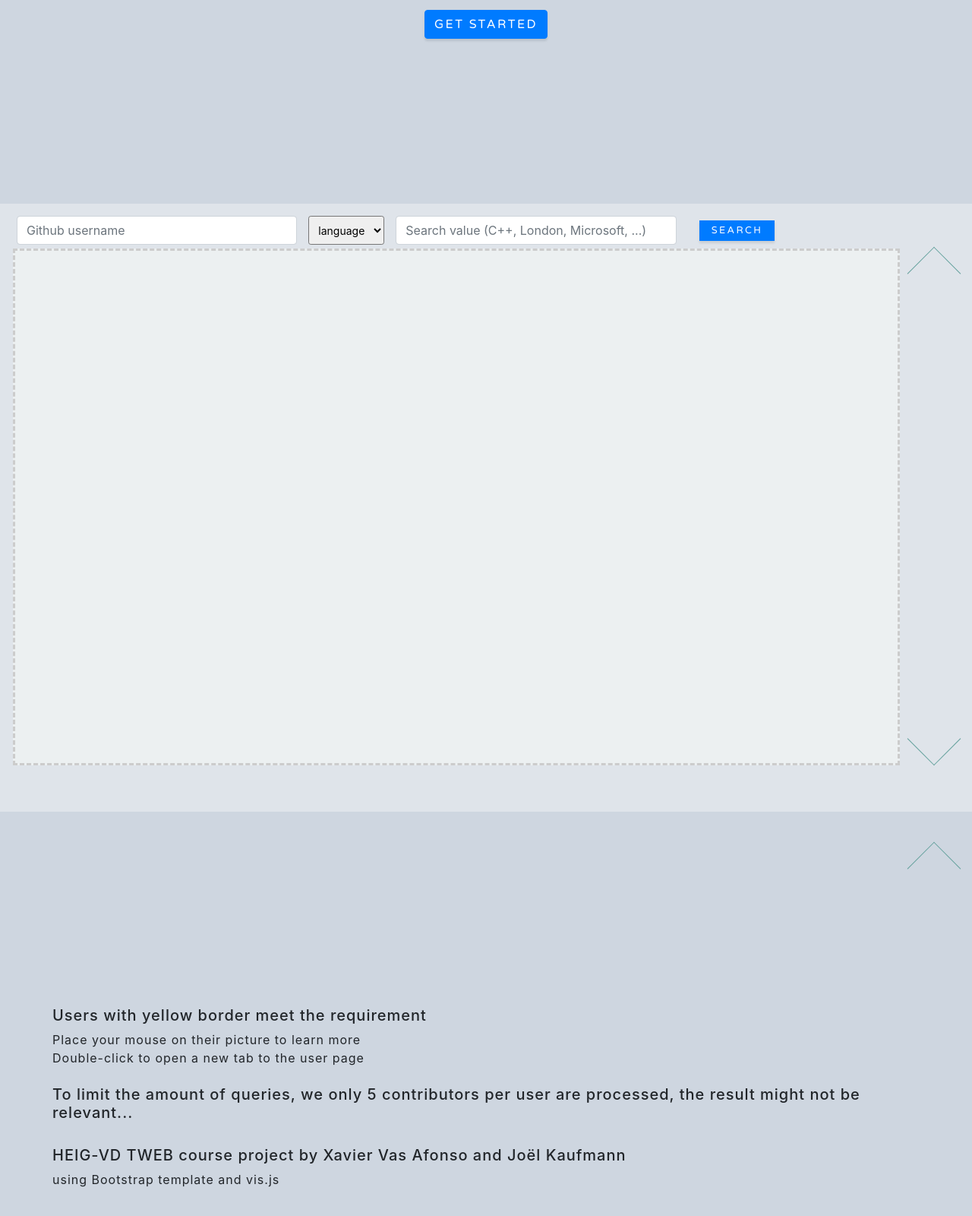
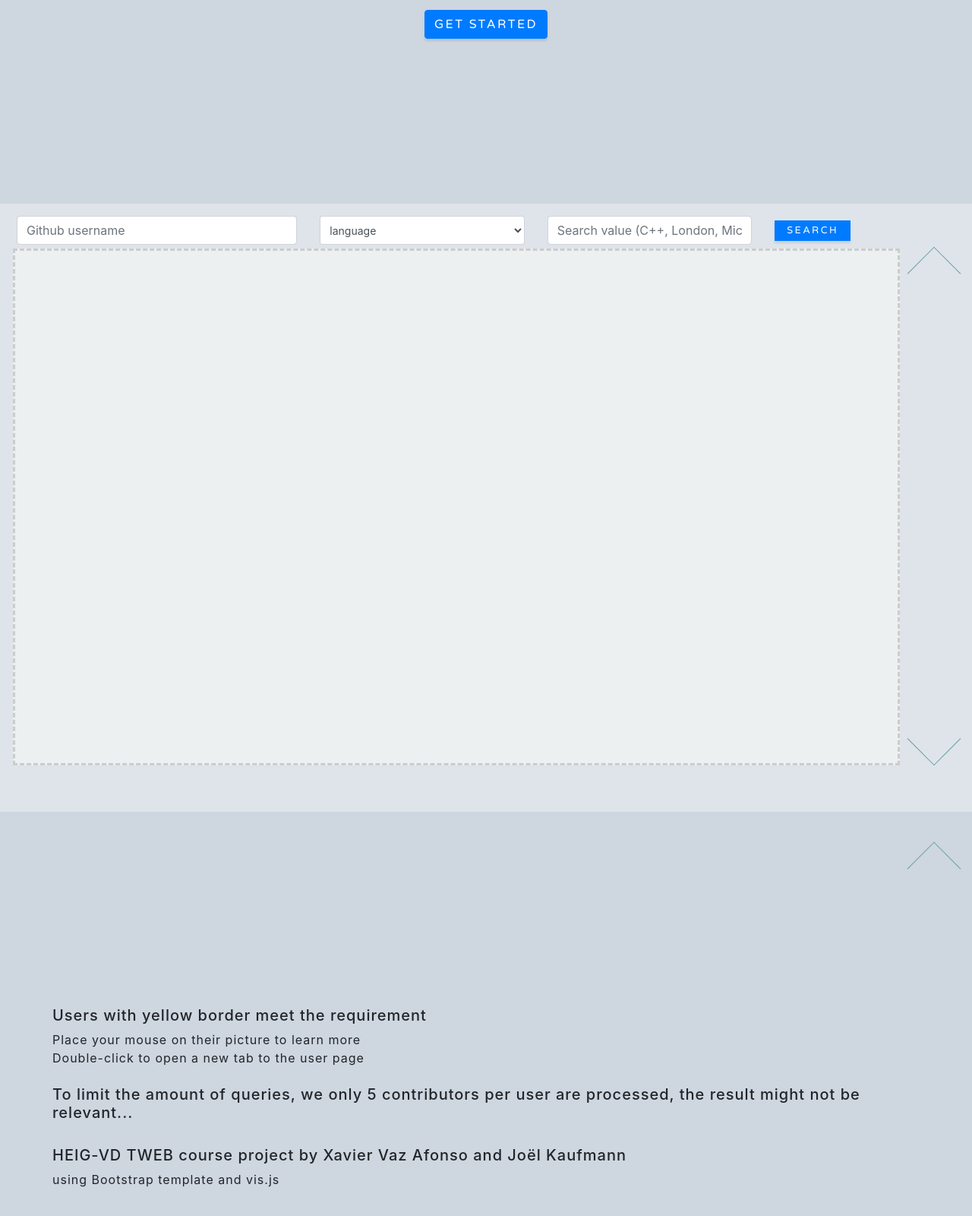
Before and after one commit to XavierAfonso/TWEB_Project01, a website with bundled scripts: page index.html in a window 1280 px wide. Shown: the part 532-2132 px from the top of the page at 76% size. Built offline with nearby package versions, Linux system fonts and the light colour scheme.

Commit message:
Improve form

```diff
--- a/index.html
+++ b/index.html
@@ -82,18 +82,21 @@
      >
 
     <div id="snackbar">ERROR</div> <!-- error toast-->
+    <form  onsubmit="return false"></form>
       <div class ="row" id="row1">
+
         <div class="col-lg-4">
-        <form class="form-inline" onsubmit="return false">
           <input type="input" class="form-control flex-fill" id="username" placeholder="Github username" required>
         </div>
-      <select class="btn-sm dropdown-toggle" id="search-field">
+        <div class="col-lg-3">
+        <select class="btn-sm dropdown-toggle form-control flex-fill" id="search-field">
           <option>language</option>
          <option>company</option>
           <option>location</option>
           <option>bio</option>
         </select>
-      <div class="col-lg-4">
+      </div>
+      <div class="col-lg-3">
           <input type="input" class="form-control flex-fill" id="search-value" placeholder="Search value (C++, London, Microsoft, ...)" required>
       </div>
       <div class="col-lg-2">
@@ -131,7 +134,7 @@
           <br>
         </p>
         <p>
-            <h5>HEIG-VD TWEB course project by Xavier Vas Afonso and Joël Kaufmann</h5>
+            <h5>HEIG-VD TWEB course project by Xavier Vaz Afonso and Joël Kaufmann</h5>
             using Bootstrap template and vis.js
           </p>
       </div>
```
Lines whose indentation alone changed are shown as unchanged.
